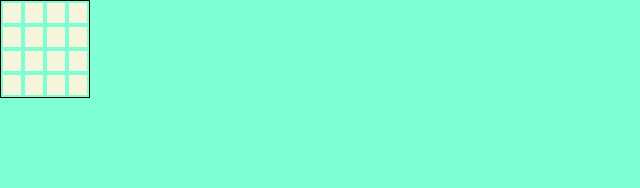
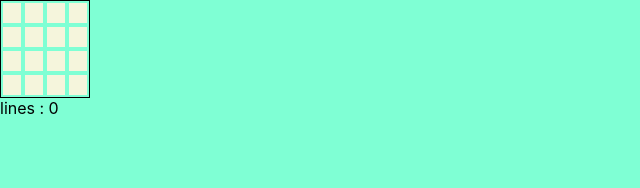
Before and after one commit to OlgaGre/TETRIS, a React (Create React App) app in the folder my-app/: page / in a window 1280 px wide. Shown: the top 188 px of the page, without its empty margins (0-640 px from the left). Built offline with nearby package versions, Linux system fonts and the light colour scheme.

Commit message:
feat: add lines

```diff
--- a/my-app/src/components/statistics/Statistics.jsx
+++ b/my-app/src/components/statistics/Statistics.jsx
@@ -1,3 +1,4 @@
+import Lines from './lines/Lines';
 import NextFigure from './nextFigure/NextFigure';
 import styles from './Statistics.module.css'
 
@@ -8,8 +9,10 @@ const Statistics = (props) => {
 <NextFigure
 nextFigure = {props.state._nextFigure}
 />
+<Lines
+lines = {props.state._lines}
 
-
+/>
 
     </div>
     )
--- /dev/null
+++ b/my-app/src/components/statistics/lines/Lines.jsx
@@ -0,0 +1,7 @@
+import styles from "./Lines.module.css";
+
+const Lines = (props) => {
+
+  return <div >lines : {props.lines}</div>;
+};
+export default Lines;
--- a/my-app/src/redux/state.js
+++ b/my-app/src/redux/state.js
@@ -27,7 +27,9 @@ let store = {
     [0,0,0,0],
     [0,0,0,0],
     [0,0,0,0]
-  ]
+  ],
+  _lines: 0,
+
 },
 
   getState() {
```
Also changed, not shown: my-app/src/components/statistics/lines/Lines.module.css (added).
